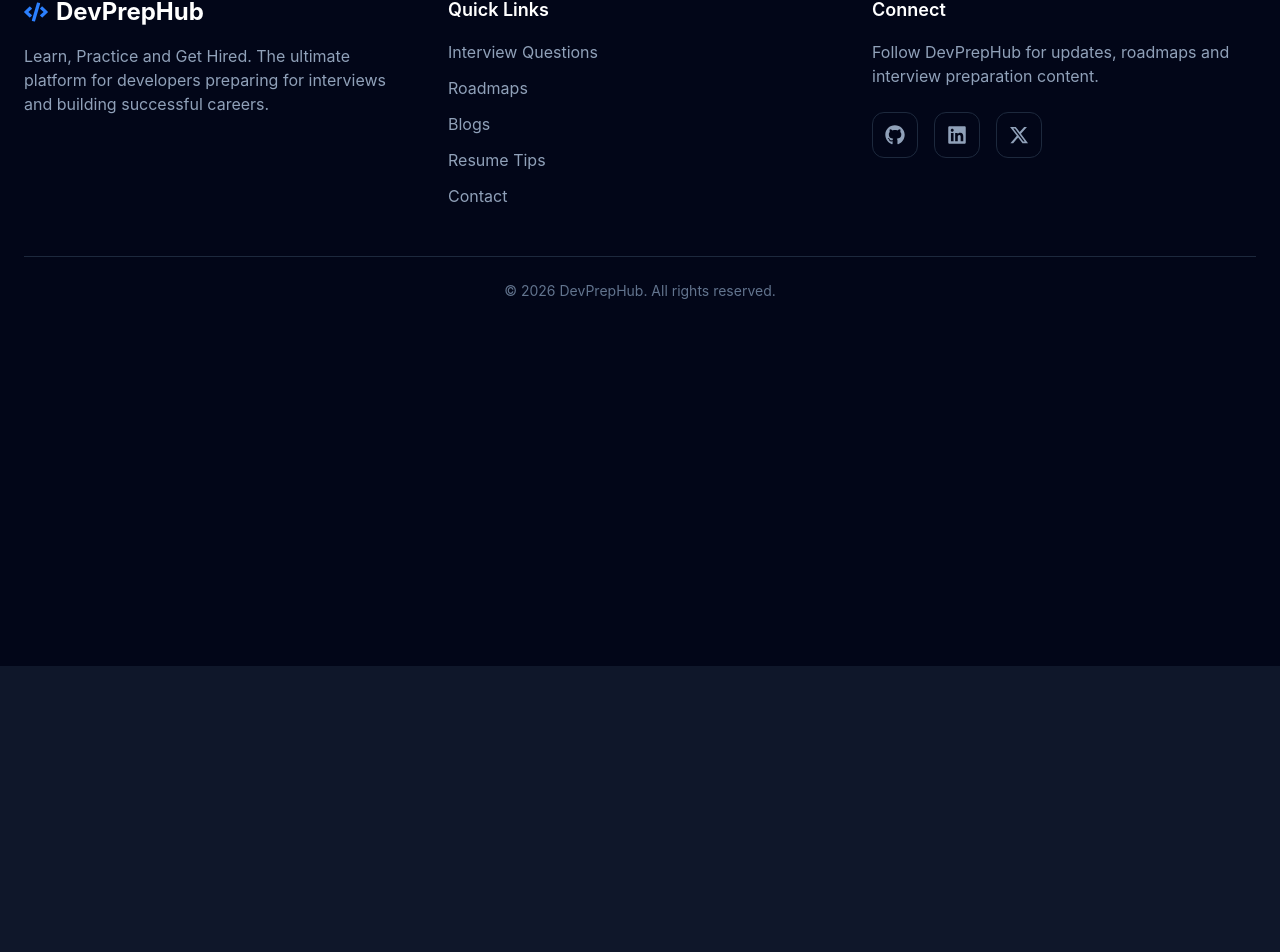
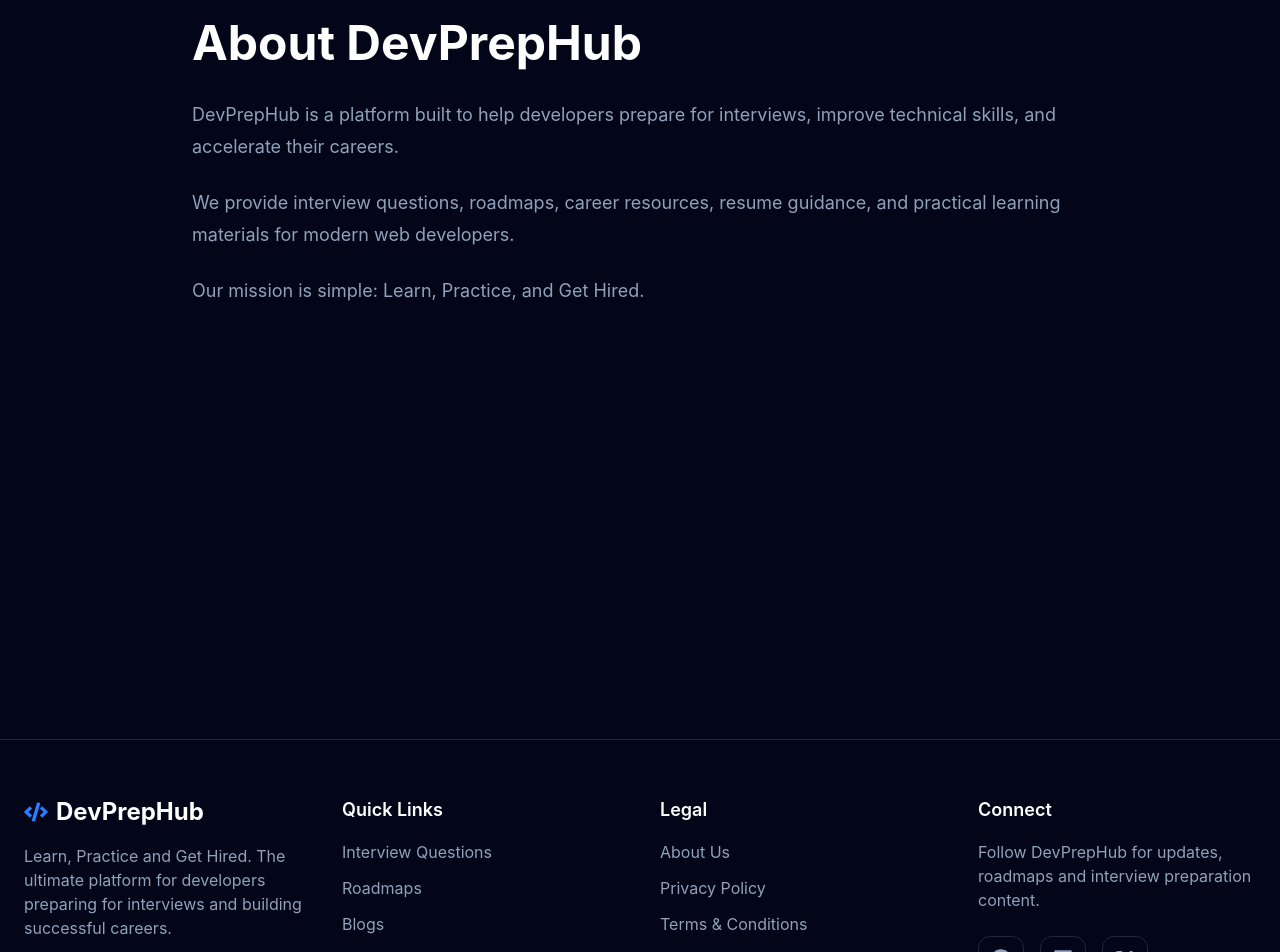
Before and after one commit to smagdum124/devprephub, a React (Vite) app: page /about in a window 1280 px wide. Shown: the part 134-1086 px from the top of the page. Before the commit the page ends 800 px from the top, so only its background shows below. Built offline with nearby package versions, Linux system fonts and the light colour scheme.

Commit message:
Add legal pages and scroll to top functionality

```diff
--- a/src/App.jsx
+++ b/src/App.jsx
@@ -10,12 +10,16 @@
 import Contact from "./pages/Contact";
 import Footer from "./components/layout/Footer";
 import QuestionDetails from "./pages/QuestionDetails";
+import About from "./pages/About";
+import PrivacyPolicy from "./pages/PrivacyPolicy";
+import TermsAndConditions from "./pages/TermsAndConditions";
+import ScrollToTop from "./components/ScrollToTop";
 
 function App() {
   return (
     <div className="min-h-screen bg-slate-950">
       <Navbar />
-
+      <ScrollToTop />
       <Routes>
         <Route path="/" element={<Home />} />
         <Route path="/blogs" element={<Blogs />} />
@@ -27,6 +31,17 @@
           path="/questions/:slug"
           element={<QuestionDetails />}
         />
+        <Route path="/about" element={<About />} />
+
+        <Route
+          path="/privacy-policy"
+          element={<PrivacyPolicy />}
+        />
+
+        <Route
+          path="/terms-and-conditions"
+          element={<TermsAndConditions />}
+        />
       </Routes>
       <Footer />
     </div>
--- /dev/null
+++ b/src/components/ScrollToTop.jsx
@@ -0,0 +1,17 @@
+import { useEffect } from "react";
+import { useLocation } from "react-router-dom";
+
+const ScrollToTop = () => {
+  const { pathname } = useLocation();
+
+  useEffect(() => {
+    window.scrollTo({
+      top: 0,
+      behavior: "smooth",
+    });
+  }, [pathname]);
+
+  return null;
+};
+
+export default ScrollToTop;
--- a/src/components/layout/Footer.jsx
+++ b/src/components/layout/Footer.jsx
@@ -11,10 +11,9 @@
     <footer className="border-t border-slate-800 bg-slate-950">
       <div className="mx-auto max-w-7xl px-6 py-14">
 
-        <div className="grid gap-10 md:grid-cols-3">
+        <div className="grid gap-10 md:grid-cols-4">
 
           {/* Brand */}
-
           <div>
             <Link
               to="/"
@@ -32,7 +31,6 @@
           </div>
 
           {/* Quick Links */}
-
           <div>
             <h3 className="text-lg font-semibold text-white">
               Quick Links
@@ -75,11 +73,43 @@
                 Contact
               </Link>
 
+
+            </div>
+          </div>
+          {/* Legal */}
+
+          <div>
+            <h3 className="text-lg font-semibold text-white">
+              Legal
+            </h3>
+
+            <div className="mt-4 flex flex-col gap-3 text-slate-400">
+
+              <Link
+                to="/about"
+                className="hover:text-white transition"
+              >
+                About Us
+              </Link>
+
+              <Link
+                to="/privacy-policy"
+                className="hover:text-white transition"
+              >
+                Privacy Policy
+              </Link>
+
+              <Link
+                to="/terms-and-conditions"
+                className="hover:text-white transition"
+              >
+                Terms & Conditions
+              </Link>
+
             </div>
           </div>
 
           {/* Social */}
-
           <div>
             <h3 className="text-lg font-semibold text-white">
               Connect
@@ -94,6 +124,8 @@
 
               <a
                 href="#"
+                target="_blank"
+                rel="noopener noreferrer"
                 className="rounded-xl border border-slate-800 p-3 text-slate-400 transition hover:border-blue-500 hover:text-white"
               >
                 <FaGithub size={20} />
@@ -101,6 +133,8 @@
 
               <a
                 href="#"
+                target="_blank"
+                rel="noopener noreferrer"
                 className="rounded-xl border border-slate-800 p-3 text-slate-400 transition hover:border-blue-500 hover:text-white"
               >
                 <FaLinkedin size={20} />
@@ -108,6 +142,8 @@
 
               <a
                 href="#"
+                target="_blank"
+                rel="noopener noreferrer"
                 className="rounded-xl border border-slate-800 p-3 text-slate-400 transition hover:border-blue-500 hover:text-white"
               >
                 <FaXTwitter size={20} />
@@ -119,7 +155,6 @@
         </div>
 
         {/* Bottom */}
-
         <div className="mt-12 border-t border-slate-800 pt-6 text-center text-sm text-slate-500">
           © {new Date().getFullYear()} DevPrepHub. All rights reserved.
         </div>
--- /dev/null
+++ b/src/pages/About.jsx
@@ -0,0 +1,28 @@
+const About = () => {
+  return (
+    <div className="min-h-screen px-6 py-20">
+      <div className="mx-auto max-w-4xl">
+        <h1 className="text-5xl font-bold text-white">
+          About DevPrepHub
+        </h1>
+
+        <p className="mt-8 text-lg leading-8 text-slate-400">
+          DevPrepHub is a platform built to help developers prepare for
+          interviews, improve technical skills, and accelerate their careers.
+        </p>
+
+        <p className="mt-6 text-lg leading-8 text-slate-400">
+          We provide interview questions, roadmaps, career resources,
+          resume guidance, and practical learning materials for modern
+          web developers.
+        </p>
+
+        <p className="mt-6 text-lg leading-8 text-slate-400">
+          Our mission is simple: Learn, Practice, and Get Hired.
+        </p>
+      </div>
+    </div>
+  );
+};
+
+export default About;
--- /dev/null
+++ b/src/pages/PrivacyPolicy.jsx
@@ -0,0 +1,26 @@
+const PrivacyPolicy = () => {
+  return (
+    <div className="min-h-screen px-6 py-20">
+      <div className="mx-auto max-w-4xl">
+        <h1 className="text-5xl font-bold text-white">
+          Privacy Policy
+        </h1>
+
+        <p className="mt-8 text-slate-400">
+          DevPrepHub respects your privacy and does not collect
+          personal information without your consent.
+        </p>
+
+        <p className="mt-4 text-slate-400">
+          We may use analytics tools to improve user experience.
+        </p>
+
+        <p className="mt-4 text-slate-400">
+          By using this website, you agree to this privacy policy.
+        </p>
+      </div>
+    </div>
+  );
+};
+
+export default PrivacyPolicy;
--- /dev/null
+++ b/src/pages/TermsAndConditions.jsx
@@ -0,0 +1,26 @@
+const TermsAndConditions = () => {
+  return (
+    <div className="min-h-screen px-6 py-20">
+      <div className="mx-auto max-w-4xl">
+        <h1 className="text-5xl font-bold text-white">
+          Terms & Conditions
+        </h1>
+
+        <p className="mt-8 text-slate-400">
+          The content on DevPrepHub is provided for educational purposes only.
+        </p>
+
+        <p className="mt-4 text-slate-400">
+          Users are responsible for how they use the information available
+          on this platform.
+        </p>
+
+        <p className="mt-4 text-slate-400">
+          DevPrepHub reserves the right to modify content at any time.
+        </p>
+      </div>
+    </div>
+  );
+};
+
+export default TermsAndConditions;
```
